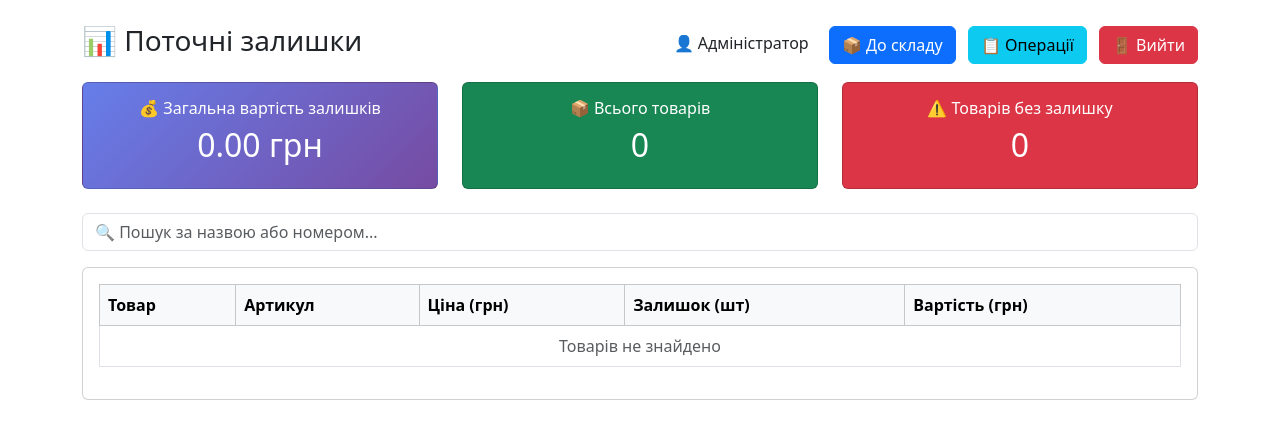
After one commit to Vasyl20/prototype-warehouse, a Flask app: page /stock in a window 1280 px wide. The commit adds this page. Shown: the top 439 px of the page. Run offline with Flask 3, Linux system fonts and the light colour scheme; the visitor is signed in with stand-in values (Sample User, id 1); data that the repository does not hold is empty.

Commit message:
added REMAINS

```diff
--- a/app.py
+++ b/app.py
@@ -111,6 +111,18 @@ def index():
     return render_template('index.html')
 
 
+@app.route('/stock')
+@login_required
+def stock_page():
+    return render_template('stock.html')
+
+
+@app.route('/operations')
+@login_required
+def operations_page():
+    return render_template('operations.html')
+
+
 # ============ ТОВАРИ ============
 
 @app.route('/products', methods=['GET'])
@@ -202,17 +214,11 @@ def delete_product(product_id):
 
 # ============ ОПЕРАЦІЇ ============
 
-@app.route('/operations')
-@login_required
-def operations_page():
-    return render_template('operations.html')
-
-
-@app.route('/operations', methods=['GET'])
+@app.route('/api/operations', methods=['GET'])
 @login_required
 def get_operations():
     try:
-        ops = query_db('''SELECT o.id, o.type, o.quantity, o.date, o.time, p.name
+        ops = query_db('''SELECT o.id, o.type, o.quantity, o.date, o.time, p.name, p.number
                           FROM operations o
                           JOIN products p ON o.product_id = p.id
                           ORDER BY o.date DESC, o.time DESC
@@ -224,7 +230,8 @@ def get_operations():
                 "quantity": row[2],
                 "date": row[3],
                 "time": row[4],
-                "product_name": row[5]
+                "product_name": row[5],
+                "product_number": row[6]
             }
             for row in ops
         ]
--- /dev/null
+++ b/static/stock.js
@@ -0,0 +1,114 @@
+let productsData = [];
+let filteredProducts = [];
+
+// Завантаження товарів
+async function loadProducts() {
+  try {
+    const res = await fetch('/products');
+    productsData = await res.json();
+    filteredProducts = productsData;
+    renderStockTable();
+    calculateTotals();
+  } catch (error) {
+    console.error('Помилка завантаження товарів:', error);
+    alert('Помилка завантаження даних!');
+  }
+}
+
+// Відображення таблиці залишків
+function renderStockTable() {
+  const table = document.getElementById('stockTable');
+  table.innerHTML = '';
+
+  if (filteredProducts.length === 0) {
+    table.innerHTML = '<tr><td colspan="5" class="text-center text-muted">Товарів не знайдено</td></tr>';
+    return;
+  }
+
+  filteredProducts.forEach(p => {
+    const row = document.createElement('tr');
+    const quantity = p.quantity || 0;
+    const price = p.price || 0;
+    const totalPrice = (quantity * price).toFixed(2);
+
+    // Додаємо клас для товарів з нульовим залишком
+    if (quantity === 0) {
+      row.classList.add('zero-stock');
+    }
+
+    row.innerHTML = `
+      <td>${p.name}</td>
+      <td>${p.number || '—'}</td>
+      <td>${price.toFixed(2)}</td>
+      <td>${quantity}</td>
+      <td>${totalPrice}</td>
+    `;
+
+    table.appendChild(row);
+  });
+}
+
+// Розрахунок загальних показників
+function calculateTotals() {
+  let totalValue = 0;
+  let totalProducts = productsData.length;
+  let zeroStockCount = 0;
+
+  productsData.forEach(p => {
+    const quantity = p.quantity || 0;
+    const price = p.price || 0;
+    totalValue += quantity * price;
+
+    if (quantity === 0) {
+      zeroStockCount++;
+    }
+  });
+
+  // Оновлюємо картки з показниками
+  document.getElementById('totalValue').textContent = totalValue.toFixed(2) + ' грн';
+  document.getElementById('totalProducts').textContent = totalProducts;
+  document.getElementById('zeroStockCount').textContent = zeroStockCount;
+}
+
+// Пошук товарів
+function searchProducts() {
+  const searchTerm = document.getElementById('searchInput').value.toLowerCase().trim();
+
+  if (!searchTerm) {
+    filteredProducts = productsData;
+  } else {
+    filteredProducts = productsData.filter(p => {
+      return (
+        p.name.toLowerCase().includes(searchTerm) ||
+        (p.number && p.number.toLowerCase().includes(searchTerm))
+      );
+    });
+  }
+
+  renderStockTable();
+}
+
+// Вихід з системи
+async function logout() {
+  try {
+    await fetch('/logout', { method: 'POST' });
+    window.location.href = '/login';
+  } catch (error) {
+    console.error('Помилка виходу:', error);
+    window.location.href = '/login';
+  }
+}
+
+// Ініціалізація при завантаженні сторінки
+window.addEventListener('load', function() {
+  console.log('Завантаження сторінки залишків...');
+
+  // Обробник пошуку
+  document.getElementById('searchInput').addEventListener('input', searchProducts);
+
+  // Обробник кнопки "Вийти"
+  document.getElementById('logoutBtn').addEventListener('click', logout);
+
+  // Завантажуємо товари
+  loadProducts();
+});
--- a/templates/operations.html
+++ b/templates/operations.html
@@ -13,6 +13,7 @@
       <div>
         <span class="me-3">👤 Адміністратор</span>
         <a href="/" class="btn btn-primary me-2">📦 До складу</a>
+        <a href="/stock" class="btn btn-warning me-2">📊 Залишки</a>
         <button class="btn btn-danger" id="logoutBtn">🚪 Вийти</button>
       </div>
     </div>
@@ -53,7 +54,7 @@
           <div class="card-body">
             <div class="mb-3">
               <label class="form-label">Дата</label>
-              <input type="date" id="outcomeDate" class="form-control" readonly>
+              <input type="date" id="outcomeDate" class="form-control">
             </div>
             <div class="mb-3">
               <label class="form-label">Товар</label>
--- /dev/null
+++ b/templates/stock.html
@@ -0,0 +1,88 @@
+<!DOCTYPE html>
+<html lang="uk">
+<head>
+  <meta charset="UTF-8">
+  <title>Поточні залишки - Склад</title>
+  <link href="https://cdn.jsdelivr.net/npm/bootstrap@5.3.3/dist/css/bootstrap.min.css" rel="stylesheet">
+  <style>
+    .zero-stock {
+      background-color: #ffebee !important;
+      color: #c62828;
+      font-weight: bold;
+    }
+    .total-card {
+      background: linear-gradient(135deg, #667eea 0%, #764ba2 100%);
+      color: white;
+    }
+  </style>
+</head>
+<body class="p-4">
+
+  <div class="container">
+    <div class="d-flex justify-content-between align-items-center mb-3">
+      <h3>📊 Поточні залишки</h3>
+      <div>
+        <span class="me-3">👤 Адміністратор</span>
+        <a href="/" class="btn btn-primary me-2">📦 До складу</a>
+        <a href="/operations" class="btn btn-info me-2">📋 Операції</a>
+        <button class="btn btn-danger" id="logoutBtn">🚪 Вийти</button>
+      </div>
+    </div>
+
+    <!-- Картка з загальною вартістю -->
+    <div class="row mb-4">
+      <div class="col-md-4">
+        <div class="card total-card">
+          <div class="card-body text-center">
+            <h6 class="mb-2">💰 Загальна вартість залишків</h6>
+            <h2 id="totalValue">0.00 грн</h2>
+          </div>
+        </div>
+      </div>
+      <div class="col-md-4">
+        <div class="card bg-success text-white">
+          <div class="card-body text-center">
+            <h6 class="mb-2">📦 Всього товарів</h6>
+            <h2 id="totalProducts">0</h2>
+          </div>
+        </div>
+      </div>
+      <div class="col-md-4">
+        <div class="card bg-danger text-white">
+          <div class="card-body text-center">
+            <h6 class="mb-2">⚠️ Товарів без залишку</h6>
+            <h2 id="zeroStockCount">0</h2>
+          </div>
+        </div>
+      </div>
+    </div>
+
+    <!-- Поле пошуку -->
+    <div class="mb-3">
+      <input type="text" id="searchInput" class="form-control" placeholder="🔍 Пошук за назвою або номером...">
+    </div>
+
+    <!-- Таблиця залишків -->
+    <div class="card">
+      <div class="card-body">
+        <table class="table table-bordered table-hover">
+          <thead class="table-light">
+            <tr>
+              <th>Товар</th>
+              <th>Артикул</th>
+              <th>Ціна (грн)</th>
+              <th>Залишок (шт)</th>
+              <th>Вартість (грн)</th>
+            </tr>
+          </thead>
+          <tbody id="stockTable"></tbody>
+        </table>
+      </div>
+    </div>
+  </div>
+
+  <script src="https://cdn.jsdelivr.net/npm/bootstrap@5.3.3/dist/js/bootstrap.bundle.min.js"></script>
+  <script src="/static/stock.js"></script>
+
+</body>
+</html>
```
Also changed, not shown: static/operations.js (+19 -2 lines), templates/movement.html (added, +123 -0 lines).
